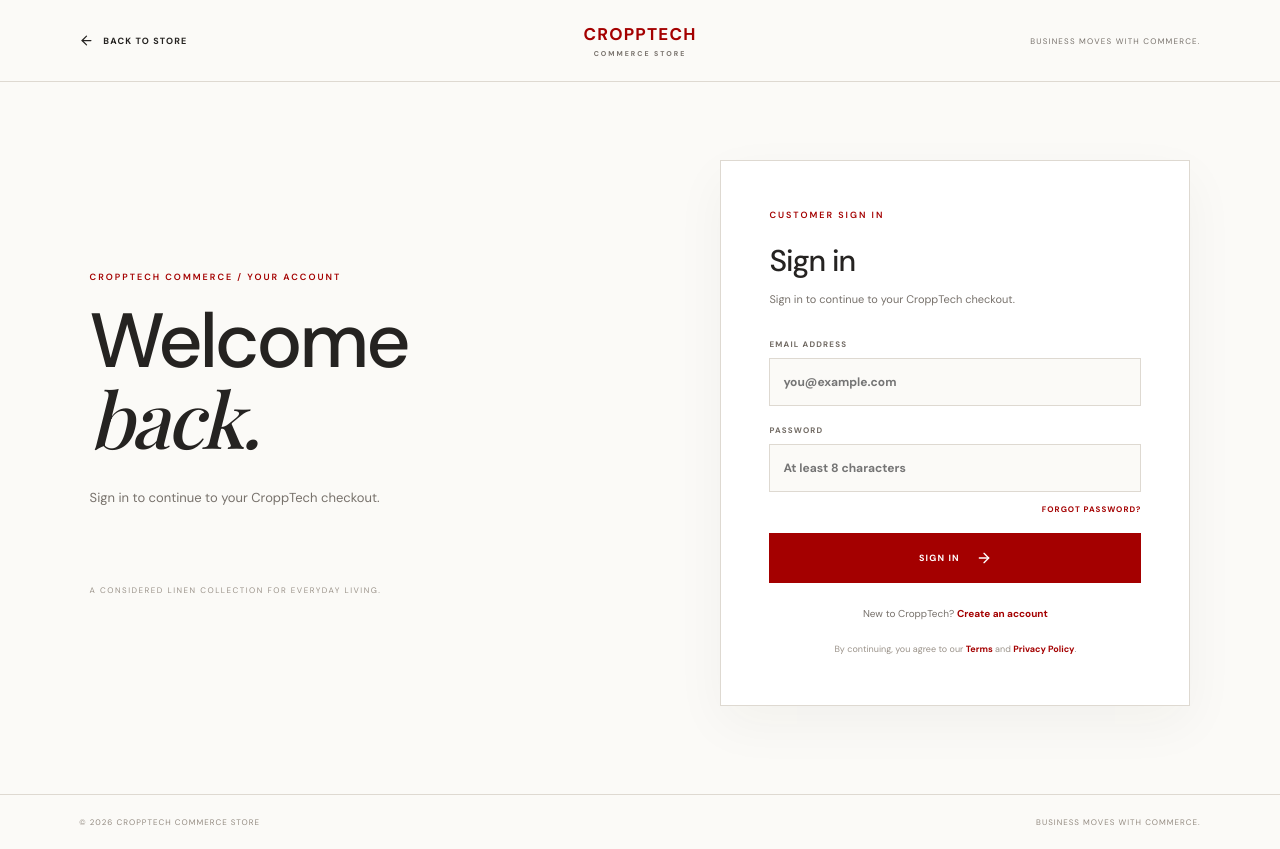
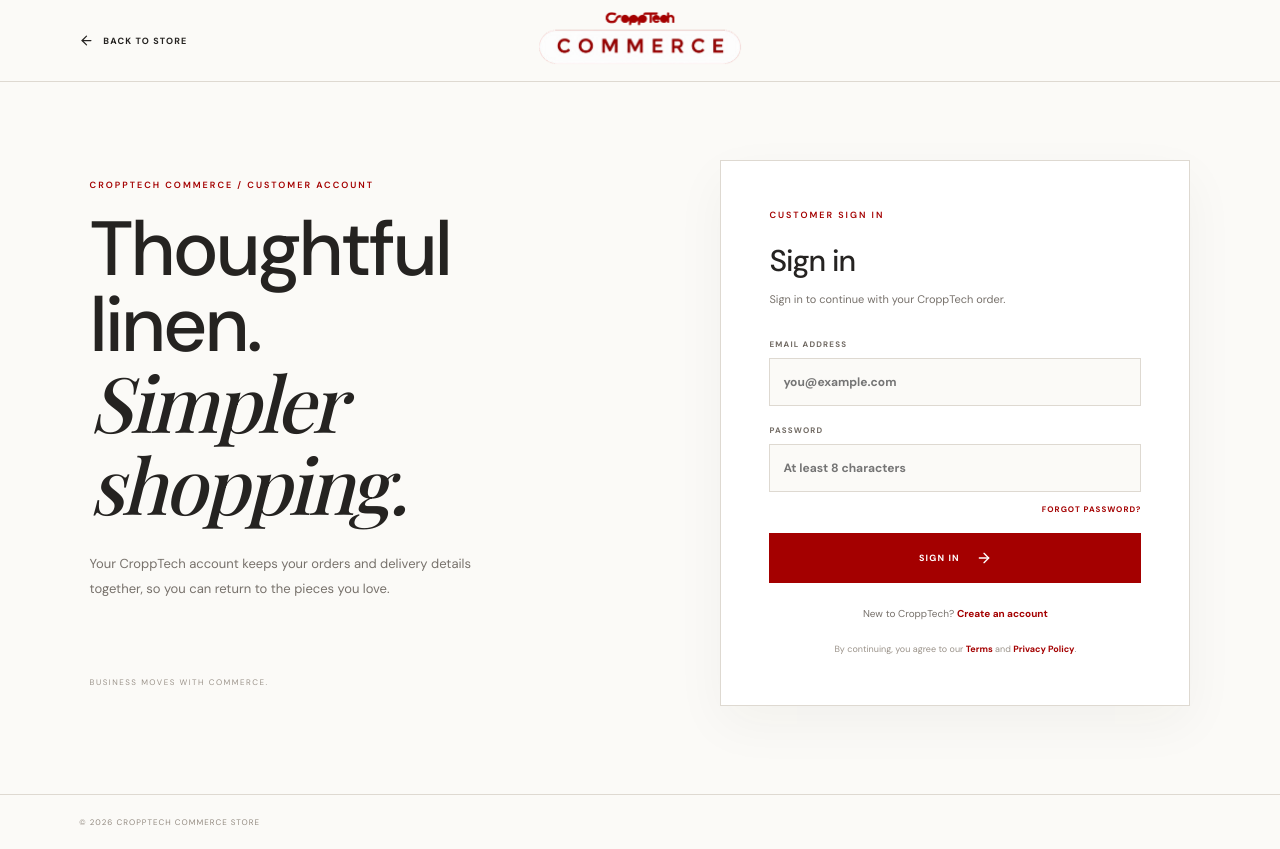
Before and after one commit to JACTech001/cropptech-commerce, a Next.js app: page /auth/sign-in in a window 1280 px wide. Built offline with nearby package versions, Linux system fonts and the light colour scheme; no server answers; a web font is replaced by a local one; what @neon/auth would draw is missing.

Commit message:
Use correct brand logo and remove repeated auth copy

```diff
--- a/components/AuthForm.js
+++ b/components/AuthForm.js
@@ -3,6 +3,7 @@
 import { Suspense, useState } from "react";
 import { useSearchParams } from "next/navigation";
 import Link from "next/link";
+import Image from "next/image";
 import { ArrowLeft, ArrowRight, LoaderCircle } from "lucide-react";
 import { authClient } from "../lib/auth/client";
 
@@ -84,9 +85,9 @@ function AuthFormContent({ mode }) {
 
   const title = isSignUp ? "Create your account." : isSignIn ? "Welcome back." : isForgot ? "Reset your password." : "Choose a new password.";
   const intro = isSignUp
-    ? "Create an account to continue to checkout and keep track of your orders."
+    ? "Create an account to manage your orders and complete purchases."
     : isSignIn
-      ? "Sign in to continue to your CroppTech checkout."
+      ? "Sign in to continue with your CroppTech order."
       : isForgot
         ? "Enter the email address connected to your account and we’ll send reset instructions."
         : "Enter a new password for your CroppTech account.";
@@ -95,16 +96,18 @@ function AuthFormContent({ mode }) {
     <main className="auth-page">
       <header className="auth-topbar">
         <Link href="/" className="auth-back"><ArrowLeft size={15} /> BACK TO STORE</Link>
-        <Link href="/" className="auth-wordmark" aria-label="CroppTech Commerce home">CROPPTECH <span>COMMERCE STORE</span></Link>
-        <span className="auth-top-note">BUSINESS MOVES WITH COMMERCE.</span>
+        <Link href="/" className="auth-wordmark" aria-label="CroppTech Commerce home">
+          <Image src="/brand/cropplogotextcommerce-transparent.png" alt="CroppTech Commerce Store" width={210} height={60} priority className="auth-brand-image" />
+        </Link>
+        <span className="auth-top-spacer" aria-hidden="true" />
       </header>
 
       <section className="auth-layout">
         <div className="auth-editorial">
-          <p className="eyebrow">CROPPTECH COMMERCE / YOUR ACCOUNT</p>
-          <h1>{title.split(" ")[0]}<br /><em>{title.split(" ").slice(1).join(" ")}</em></h1>
-          <p>{intro}</p>
-          <span className="auth-editorial-foot">A CONSIDERED LINEN COLLECTION FOR EVERYDAY LIVING.</span>
+          <p className="eyebrow">CROPPTECH COMMERCE / CUSTOMER ACCOUNT</p>
+          <h1>Thoughtful linen.<br /><em>Simpler shopping.</em></h1>
+          <p>Your CroppTech account keeps your orders and delivery details together, so you can return to the pieces you love.</p>
+          <span className="auth-editorial-foot">BUSINESS MOVES WITH COMMERCE.</span>
         </div>
 
         <div className="auth-panel">
@@ -152,7 +155,7 @@ function AuthFormContent({ mode }) {
           <p className="auth-legal">By continuing, you agree to our <Link href="/terms">Terms</Link> and <Link href="/privacy">Privacy Policy</Link>.</p>
         </div>
       </section>
-      <footer className="auth-footer"><span>© {new Date().getFullYear()} CROPPTECH COMMERCE STORE</span><span>BUSINESS MOVES WITH COMMERCE.</span></footer>
+      <footer className="auth-footer"><span>© {new Date().getFullYear()} CROPPTECH COMMERCE STORE</span></footer>
     </main>
   );
 }
```
